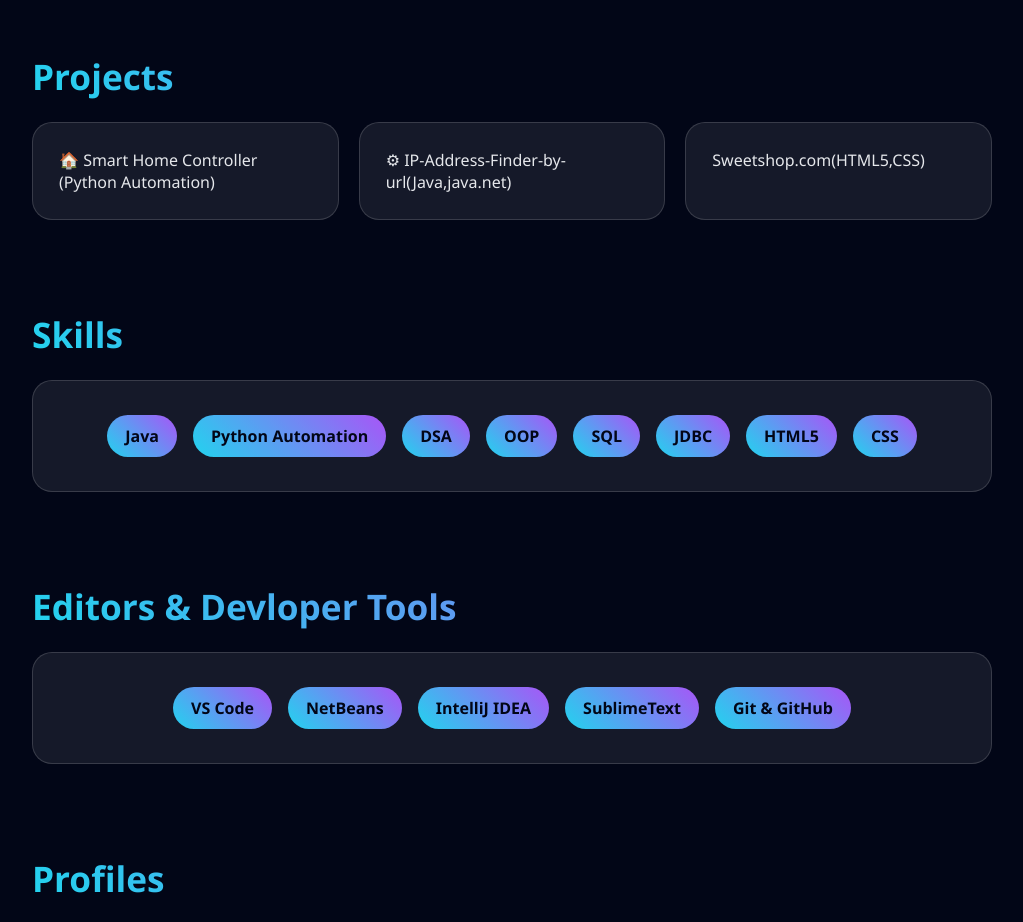
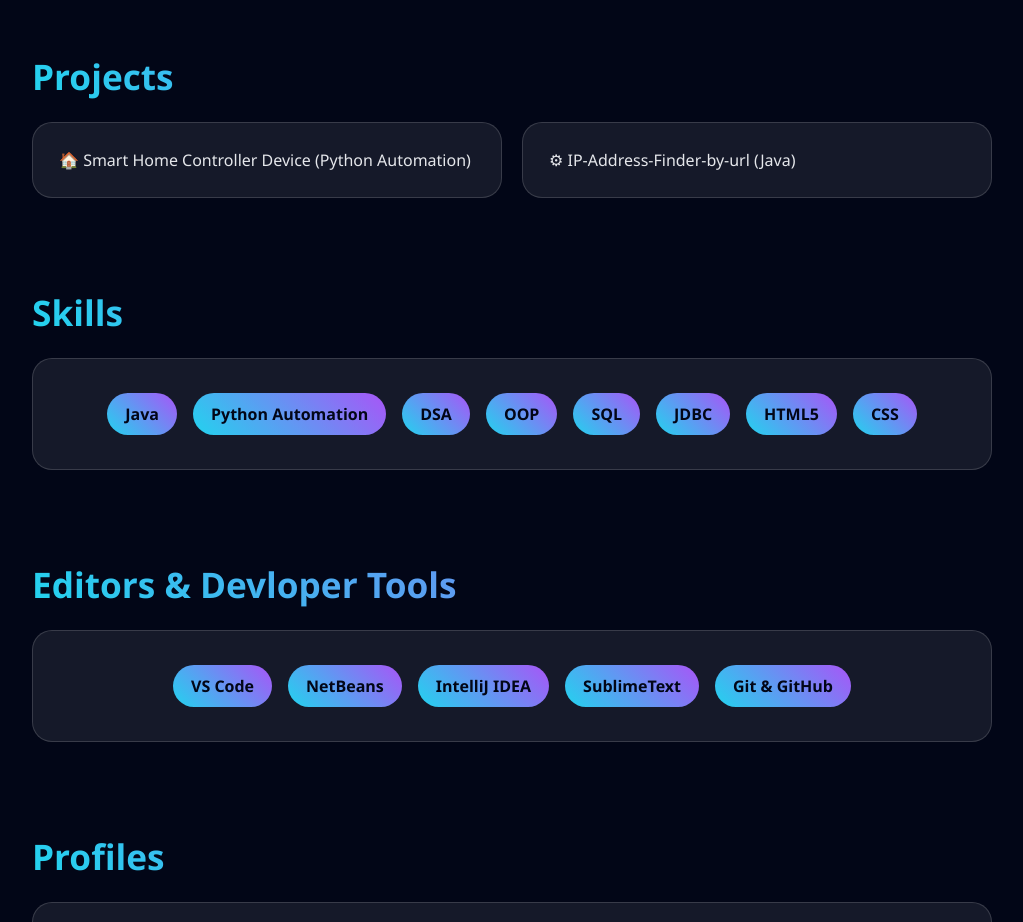
Before and after one commit to GOBINDA033/GOBINDA033.github.io, a plain HTML site: page index.html in a window 1280 px wide. Shown: the part 980-1902 px from the top of the page, without its empty margins (128-1151 px from the left). Drawn offline with Linux system fonts and the light colour scheme.

Commit message:
Revise project entries in index.html
Updated project descriptions and commented out Sweetshop.com entry.

```diff
--- a/index.html
+++ b/index.html
@@ -216,9 +216,9 @@ footer{
 <section id="projects">
   <h2>Projects</h2>
   <div class="projects">
-    <div class="card">🏠 Smart Home Controller (Python Automation)</div>
-    <div class="card">⚙ IP-Address-Finder-by-url(Java,java.net)</div>
-    <div class="card">Sweetshop.com(HTML5,CSS)</div>
+    <div class="card">🏠 Smart Home Controller Device (Python Automation)</div>
+    <div class="card">⚙ IP-Address-Finder-by-url (Java)</div>
+   <!-- <div class="card">Sweetshop.com(HTML5,CSS)</div> -->
   </div>
 </section>
 
```
